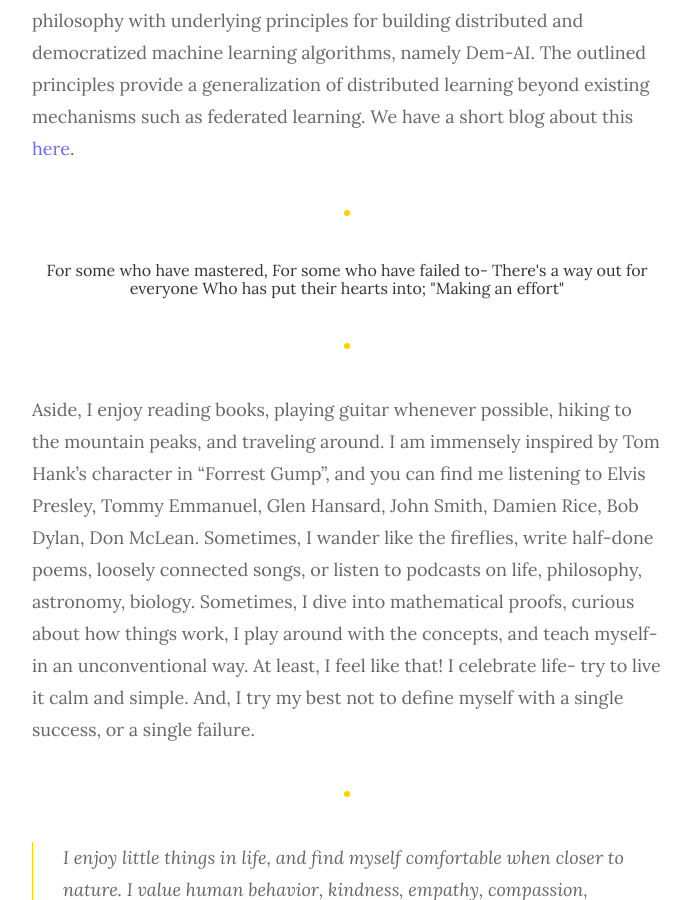
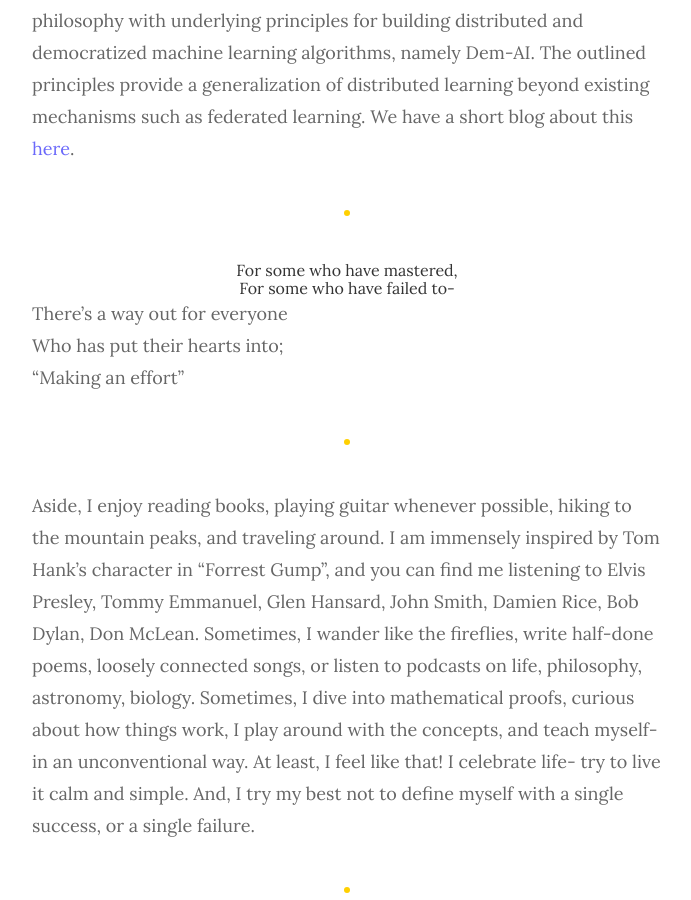
Before and after one commit to shashirajpandey/shashirajpandey, a Jekyll site: the page built from _pages/about.md, in a window 1280 px wide and 900 px high, scrolled down 1205 px. Shown: the whole window, without its empty margins (293-984 px from the left). Built offline with Jekyll 4.4.1, drawn with Linux system fonts in a browser that asks for light colours.

Commit message:
Update about.md

```diff
--- a/_pages/about.md
+++ b/_pages/about.md
@@ -11,13 +11,12 @@ I received the B.E degree in Electrical and Electronics with specialization in C
 For the past few years, I am working as a researcher in wireless communications, with particular interests in network economics, game-theoretical analysis, optimization techniques enabling 5G network services, and distribued machine learning (Federated Learning). During these years, several collaborative works have helped me understand the value of knowledge sharing as a fundamental unit of a learning journey. This spirit motivated us to an 'exciting' new work, <a href="https://arxiv.org/abs/2003.09301" target="_blank">Distributed and Democratized Learning: Philosophy and Research Challenges</a>. This work lays out a holistic philosophy with underlying principles for building distributed and democratized machine learning algorithms, namely Dem-AI. The outlined principles provide a generalization of distributed learning beyond existing mechanisms such as federated learning. We have a short blog about this <a href="https://medium.com/@shashir101/distributed-and-democratized-learning-philosophy-and-research-challenges-4ef156ed42ca" target="_blank">here</a>.
 
 ***
-<center>
-For some who have mastered,
-For some who have failed to-
+<center>For some who have mastered,</center>
+<center>For some who have failed to-</center>
 There's a way out for everyone
 Who has put their hearts into;
 "Making an effort"
- </center>
+
 
 ***
 Aside, I enjoy reading books, playing guitar whenever possible, hiking to the mountain peaks, and traveling around. I am immensely inspired by Tom Hank's character in "Forrest Gump", and you can find me listening to Elvis Presley, Tommy Emmanuel, Glen Hansard, John Smith, Damien Rice, Bob Dylan, Don McLean. Sometimes, I wander like the fireflies, write half-done poems, loosely connected songs, or listen to podcasts on life, philosophy, astronomy, biology. Sometimes, I dive into mathematical proofs, curious about how things work, I play around with the concepts, and teach myself-in an unconventional way. At least, I feel like that! I celebrate life- try to live it calm and simple. And, I try my best not to define myself with a single success, or a single failure.
```
